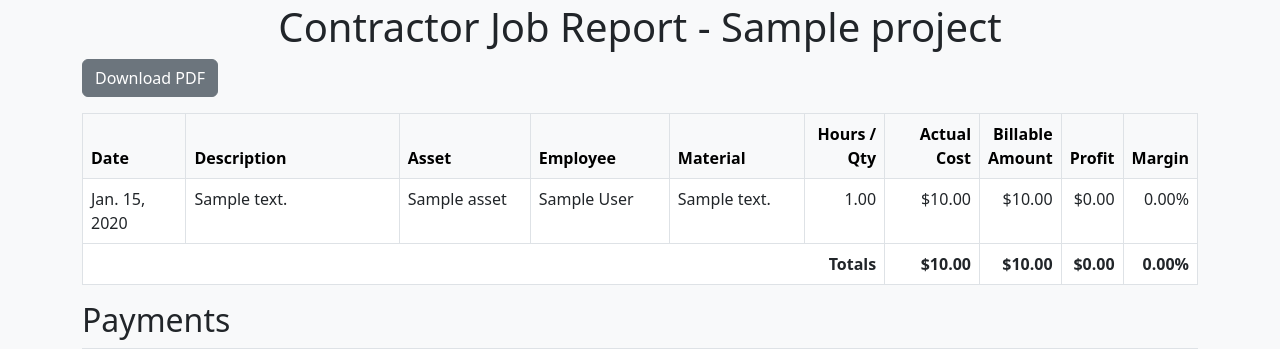
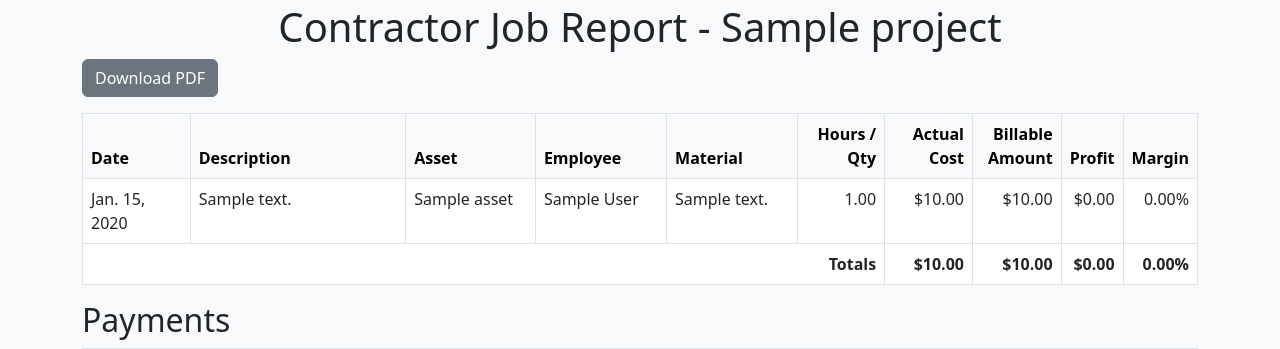
Before and after one commit to JBailey273/JobToolV2, a Django app: page /projects/1/contractor-report/ in a window 1280 px wide. Shown: the part 256-605 px from the top of the page. Run offline with Django 5.2, Linux system fonts and the light colour scheme; a user stored in the database is signed in; tables that the repository leaves empty hold one stand-in row (values such as "Sample post"); grey boxes marked "Sample" are stand-in pictures.

Commit message:
Adjust contractor job report column widths

```diff
--- a/jobtracker/dashboard/templates/dashboard/contractor_job_report.html
+++ b/jobtracker/dashboard/templates/dashboard/contractor_job_report.html
@@ -16,16 +16,16 @@
     <table class="table table-bordered" style="width:100%;">
         <thead class="table-light">
             <tr>
-                <th style="text-align:left; width:12%;">Date</th>
-                <th style="text-align:left; width:25%;">Description</th>
-                <th style="text-align:left; width:15%;">Asset</th>
-                <th style="text-align:left; width:15%;">Employee</th>
-                <th style="text-align:left; width:15%;">Material</th>
+                <th style="text-align:left; width:10%;">Date</th>
+                <th style="text-align:left; width:20%;">Description</th>
+                <th style="text-align:left; width:12%;">Asset</th>
+                <th style="text-align:left; width:12%;">Employee</th>
+                <th style="text-align:left; width:12%;">Material</th>
                 <th style="text-align:right; width:8%;">Hours / Qty</th>
-                <th style="text-align:right; width:10%;">Actual Cost</th>
-                <th style="text-align:right; width:10%;">Billable Amount</th>
-                <th style="text-align:right; width:10%;">Profit</th>
-                <th style="text-align:right; width:10%;">Margin</th>
+                <th style="text-align:right; width:8%;">Actual Cost</th>
+                <th style="text-align:right; width:8%;">Billable Amount</th>
+                <th style="text-align:right; width:5%;">Profit</th>
+                <th style="text-align:right; width:5%;">Margin</th>
             </tr>
         </thead>
         <tbody>
--- a/jobtracker/static/css/squire.css
+++ b/jobtracker/static/css/squire.css
@@ -101,7 +101,7 @@ a:hover {
     overflow-x: auto;
 }
 
-@media (max-width: 576px) {
+@media screen and (max-width: 576px) {
     .table-responsive {
         overflow-x: hidden;
     }
```
